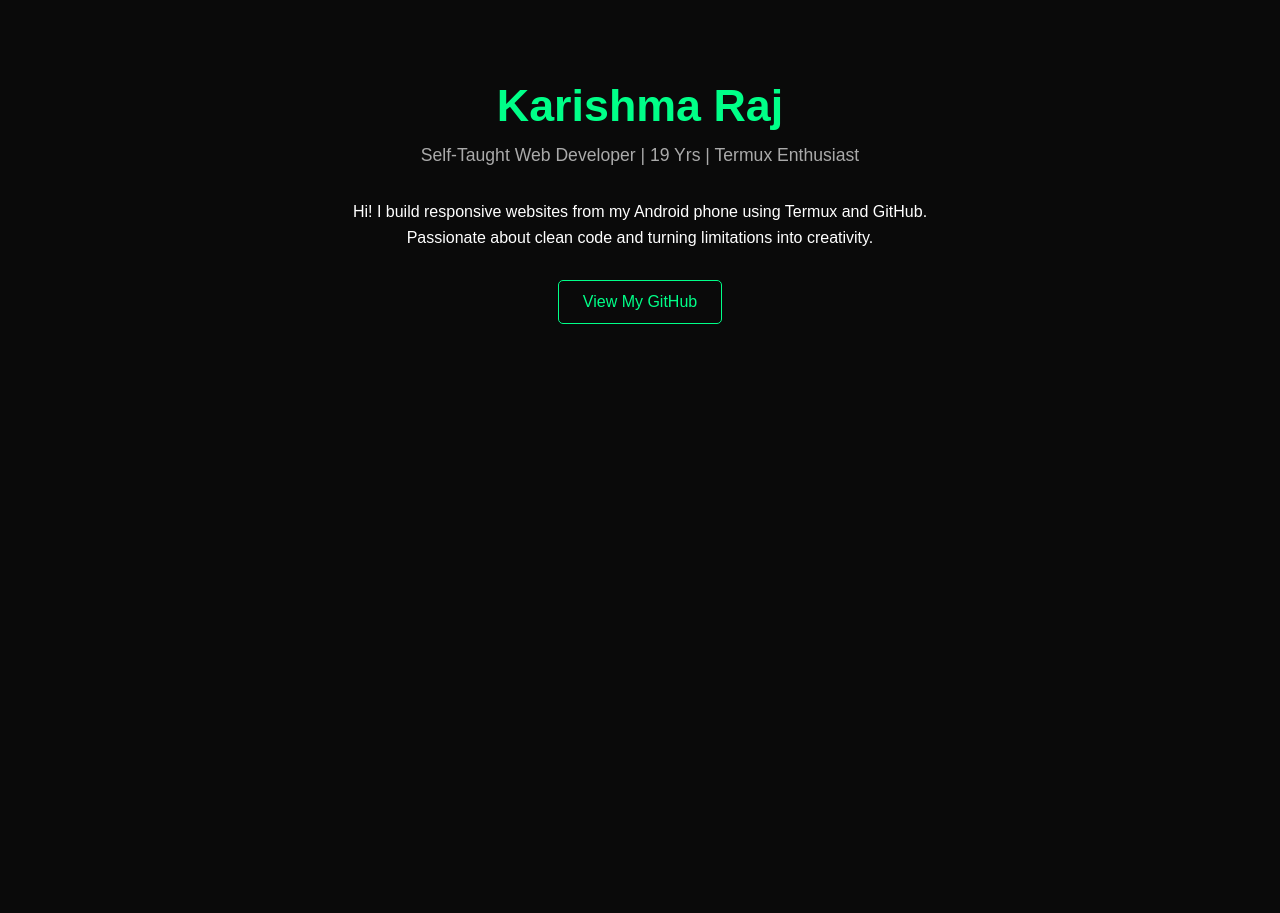
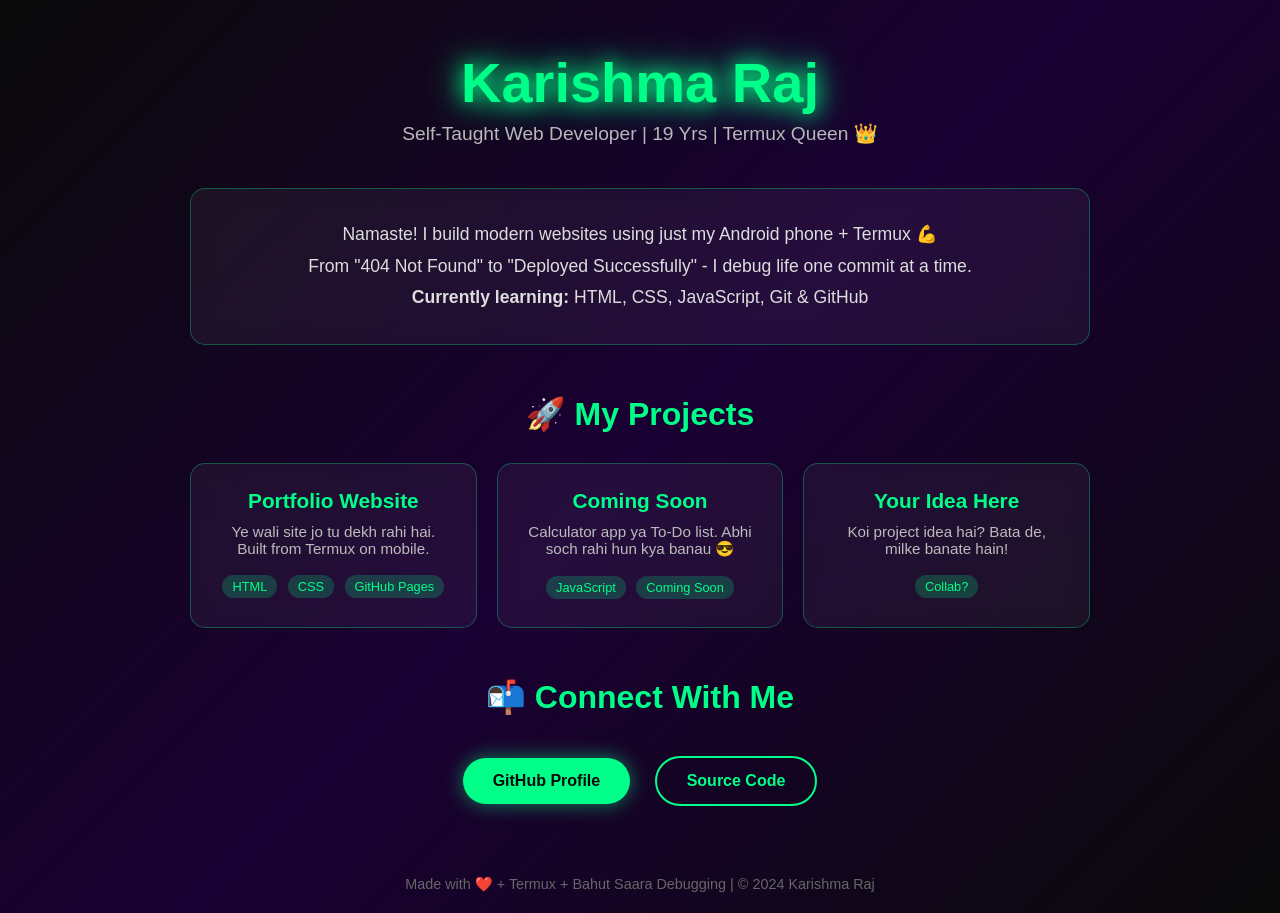
Before and after one commit to Karishma11-Raj/karishma11-raj.github.io, a website: page index.html in a window 1280 px wide. Before the commit the page ends 800 px from the top, so only its background shows below. Drawn offline with Linux system fonts and the light colour scheme.

Commit message:
FINAL BOSS: Full portfolio with glow, projects, gradient

```diff
--- a/index.html
+++ b/index.html
@@ -3,20 +3,98 @@
 <head>
     <meta charset="UTF-8">
     <meta name="viewport" content="width=device-width, initial-scale=1.0">
-    <title>Karishma Raj | Web Developer</title>
+    <title>Karishma Raj | Termux Queen 👑</title>
     <style>
-        body {background: #0a0a0a; color: #fff; font-family: Arial, sans-serif; text-align: center; padding: 50px 20px; margin: 0;}
-        h1 {color: #00ff88; font-size: 2.8rem; margin-bottom: 10px;}
-        .tag {color: #aaa; font-size: 1.1rem; margin-bottom: 30px;}
-        p {font-size: 1rem; line-height: 1.6; max-width: 600px; margin: 0 auto 30px;}
-        a {color: #00ff88; text-decoration: none; border: 1px solid #00ff88; padding: 12px 24px; border-radius: 5px; display: inline-block;}
-        a:hover {background: #00ff88; color: #0a0a0a;}
+        @keyframes glow {0%,100% {text-shadow: 0 0 10px #00ff88, 0 0 20px #00ff88;} 50% {text-shadow: 0 0 20px #00ff88, 0 0 40px #00ff88;}}
+        @keyframes float {0%,100% {transform: translateY(0);} 50% {transform: translateY(-8px);}}
+        @keyframes fadeIn {from {opacity: 0; transform: translateY(20px);} to {opacity: 1; transform: translateY(0);}}
+        * {margin: 0; padding: 0; box-sizing: border-box;}
+        body {
+            background: linear-gradient(135deg, #0a0a0a 0%, #1a0033 50%, #0a0a0a 100%);
+            color: #fff;
+            font-family: 'Arial', sans-serif;
+            min-height: 100vh;
+            padding: 20px;
+            animation: fadeIn 1s ease-in;
+        }
+        .container {max-width: 900px; margin: 0 auto; text-align: center;}
+        h1 {color: #00ff88; font-size: 3.5rem; margin: 30px 0 10px; animation: glow 2s infinite;}
+        .tag {color: #b8b8b8; font-size: 1.2rem; margin-bottom: 40px; animation: float 3s infinite;}
+        .intro {background: rgba(255,255,255,0.05); backdrop-filter: blur(10px); border: 1px solid rgba(0,255,136,0.3); border-radius: 15px; padding: 30px; margin-bottom: 50px;}
+        .intro p {font-size: 1.1rem; line-height: 1.8; color: #ddd;}
+        h2 {color: #00ff88; font-size: 2rem; margin: 50px 0 30px; text-align: center;}
+        .projects {display: grid; grid-template-columns: repeat(auto-fit, minmax(250px, 1fr)); gap: 20px; margin-bottom: 50px;}
+        .card {
+            background: rgba(255,255,255,0.05);
+            border: 1px solid rgba(0,255,136,0.3);
+            border-radius: 15px;
+            padding: 25px;
+            transition: 0.3s;
+            backdrop-filter: blur(10px);
+        }
+        .card:hover {transform: translateY(-10px); box-shadow: 0 10px 30px rgba(0,255,136,0.4); border-color: #00ff88;}
+        .card h3 {color: #00ff88; margin-bottom: 10px; font-size: 1.3rem;}
+        .card p {color: #bbb; font-size: 0.95rem; margin-bottom: 15px;}
+        .tech {display: inline-block; background: rgba(0,255,136,0.2); color: #00ff88; padding: 4px 10px; border-radius: 20px; font-size: 0.8rem; margin: 3px;}
+        .btn {
+            color: #0a0a0a;
+            background: #00ff88;
+            text-decoration: none;
+            padding: 14px 30px;
+            border-radius: 30px;
+            display: inline-block;
+            margin: 10px;
+            transition: 0.3s;
+            font-weight: bold;
+            box-shadow: 0 0 20px rgba(0,255,136,0.5);
+        }
+        .btn:hover {transform: scale(1.1); box-shadow: 0 0 30px rgba(0,255,136,0.8);}
+        .btn-outline {background: transparent; color: #00ff88; border: 2px solid #00ff88; box-shadow: none;}
+        .btn-outline:hover {background: #00ff88; color: #0a0a0a;}
+        footer {margin-top: 60px; color: #666; font-size: 0.9rem;}
+        @media (max-width: 600px) {h1 {font-size: 2.5rem;} .projects {grid-template-columns: 1fr;}}
     </style>
 </head>
 <body>
-    <h1>Karishma Raj</h1>
-    <p class="tag">Self-Taught Web Developer | 19 Yrs | Termux Enthusiast</p>
-    <p>Hi! I build responsive websites from my Android phone using Termux and GitHub. Passionate about clean code and turning limitations into creativity.</p>
-    <a href="https://github.com/Karishma11-Raj" target="_blank">View My GitHub</a>
+    <div class="container">
+        <h1>Karishma Raj</h1>
+        <p class="tag">Self-Taught Web Developer | 19 Yrs | Termux Queen 👑</p>
+
+        <div class="intro">
+            <p>Namaste! I build modern websites using just my Android phone + Termux 💪<br>
+            From "404 Not Found" to "Deployed Successfully" - I debug life one commit at a time.<br>
+            <strong>Currently learning:</strong> HTML, CSS, JavaScript, Git & GitHub</p>
+        </div>
+
+        <h2>🚀 My Projects</h2>
+        <div class="projects">
+            <div class="card">
+                <h3>Portfolio Website</h3>
+                <p>Ye wali site jo tu dekh rahi hai. Built from Termux on mobile.</p>
+                <span class="tech">HTML</span>
+                <span class="tech">CSS</span>
+                <span class="tech">GitHub Pages</span>
+            </div>
+            <div class="card">
+                <h3>Coming Soon</h3>
+                <p>Calculator app ya To-Do list. Abhi soch rahi hun kya banau 😎</p>
+                <span class="tech">JavaScript</span>
+                <span class="tech">Coming Soon</span>
+            </div>
+            <div class="card">
+                <h3>Your Idea Here</h3>
+                <p>Koi project idea hai? Bata de, milke banate hain!</p>
+                <span class="tech">Collab?</span>
+            </div>
+        </div>
+
+        <h2>📬 Connect With Me</h2>
+        <a href="https://github.com/Karishma11-Raj" class="btn" target="_blank">GitHub Profile</a>
+        <a href="https://github.com/Karishma11-Raj/karishma11-raj.github.io" class="btn btn-outline" target="_blank">Source Code</a>
+
+        <footer>
+            <p>Made with ❤️ + Termux + Bahut Saara Debugging | © 2024 Karishma Raj</p>
+        </footer>
+    </div>
 </body>
 </html>
```
